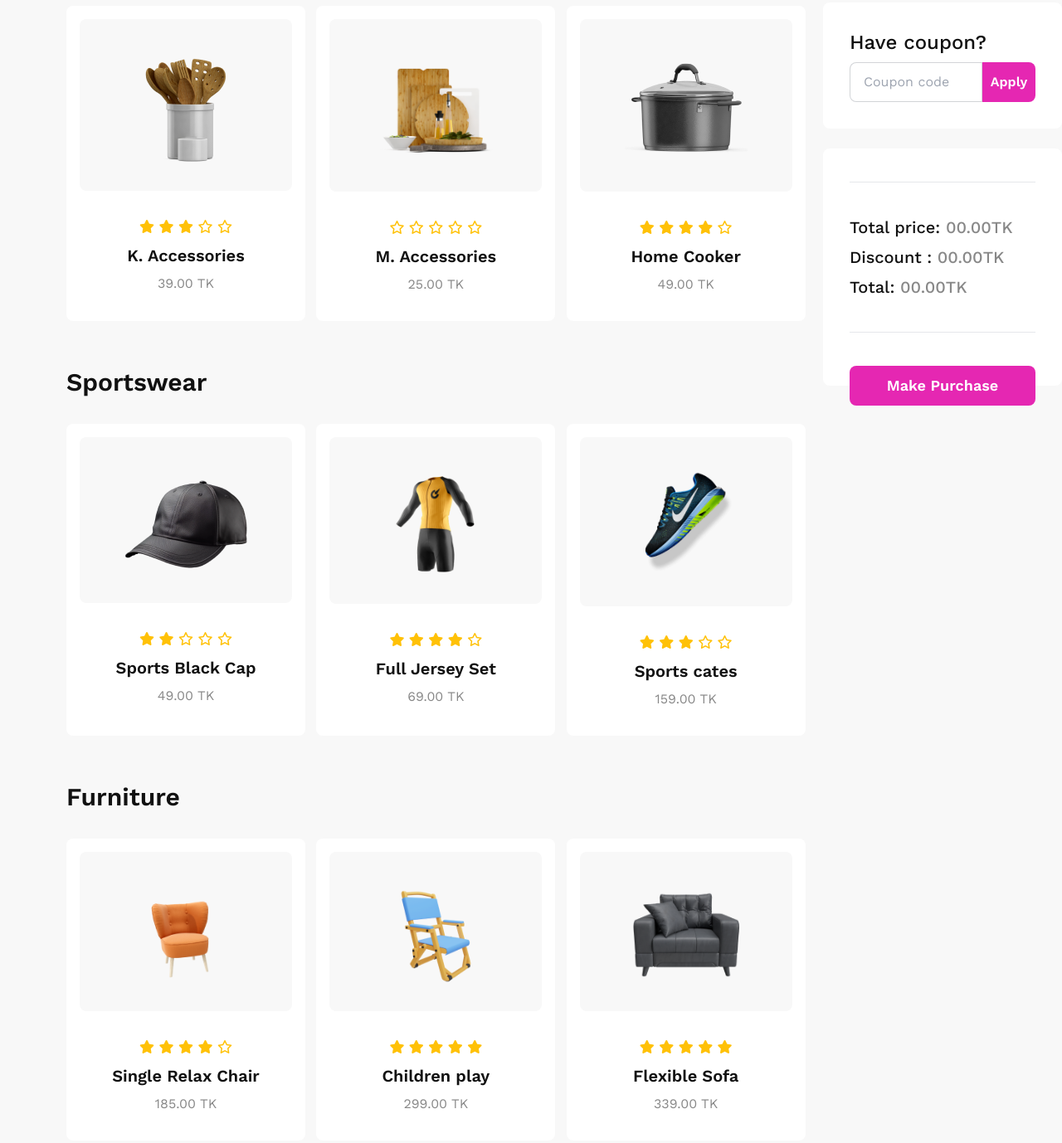
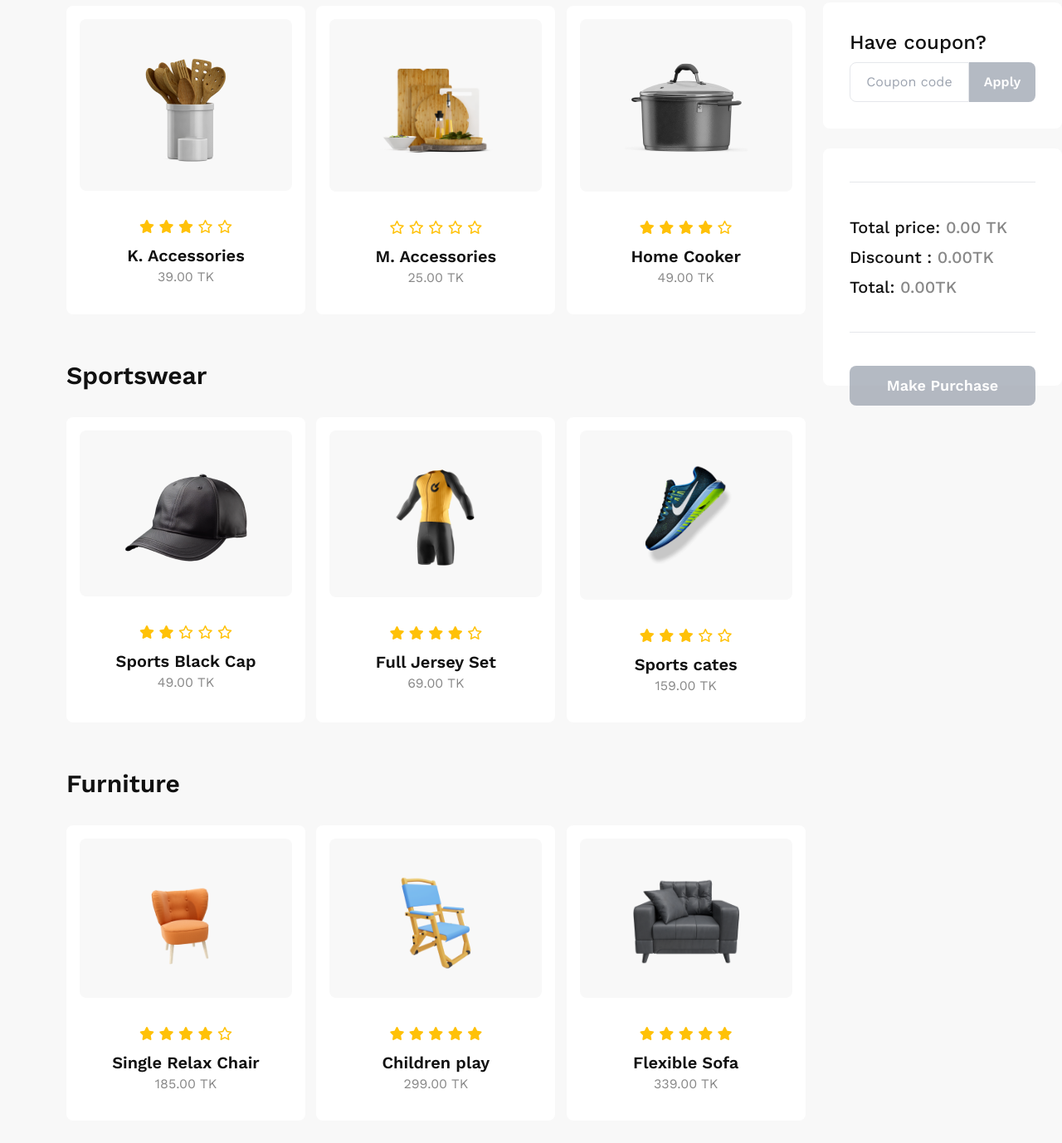
Before and after one commit to Rika4698/Summer-Sale-Website, a plain HTML site: page index.html in a window 1280 px wide. Shown: the part 552-1930 px from the top of the page at 83% size. Drawn offline with nearby package versions, Linux system fonts and the light colour scheme.

Commit message:
add first js

```diff
--- a/index.html
+++ b/index.html
@@ -70,7 +70,7 @@
 
                 <div class="flex-1 grid grid-cols-1 md:grid-cols-2 lg:grid-cols-3 gap-6 mt-8 ">
                     <!--1st card-->
-                    <div class="card w-72 bg-primary-4 rounded-lg">
+                    <div onclick="handleCLikBtn(this)"  class="card w-72 bg-primary-4 rounded-lg">
                         <figure class="w-64 px-10 pt-10 bg-secondary rounded-lg ml-4 mt-4">
                             <img class="mb-8" src="./images/prod1.png" alt="" />
                         </figure>
@@ -88,19 +88,19 @@
                                 </p>
                             </div>
 
+                            <div>
                                 <h3 class="card-title text-xl font-semibold text-primary-3">K. Accessories</h3>
                             <p class="text-base font-normal text-p-color">39.00 TK</p>
+                            </div>
 
                         </div>
                     </div>
 
                     <!--2nd card-->
-                    <div class="card w-72 bg-primary-4 rounded-lg">
+                    <div onclick="handleCLikBtn(this)" class="card w-72 bg-primary-4 rounded-lg">
                         <figure class="w-64 px-10 pt-10 bg-secondary rounded-lg ml-4 mt-4">
                             <img class=" w-[143px] mb-8" src="./images/prod2.png" alt="" />
                         </figure>
-
-
                         <div class="card-body items-center text-center">
                             <div class="flex items-center space-x-1">
 
@@ -113,13 +113,16 @@
                                 </p>
                             </div>
 
+                           <div>
                             <h3 class="card-title text-xl font-semibold text-primary-3">M. Accessories</h3>
                             <p class="text-base font-normal text-p-color">25.00 TK</p>
+                        </div>
+
 
                         </div>
                     </div>
                     <!--3rd card-->
-                    <div class="card w-72 bg-primary-4 rounded-lg">
+                    <div onclick="handleCLikBtn(this)" class="card w-72 bg-primary-4 rounded-lg">
                         <figure class=" w-64 px-10 pt-10 bg-secondary rounded-lg ml-4 mt-4">
                             <img class="mb-8" src="./images/prod3.png" alt="" />
                         </figure>
@@ -134,8 +137,8 @@
                                     <i class="fa-regular fa-star"></i>
                                 </p>
                             </div>
-                            <h3 class="card-title text-xl font-semibold text-primary-3">Home Cooker</h3>
-                            <p class="text-base font-normal text-p-color">49.00 TK</p>
+                          <div>  <h3 class="card-title text-xl font-semibold text-primary-3">Home Cooker</h3>
+                            <p class="text-base font-normal text-p-color">49.00 TK</p></div>
 
 
                         </div>
@@ -148,7 +151,7 @@
                     <div class="flex grid grid-cols-1 md:grid-cols-2 lg:grid-cols-3 gap-6 mt-8">
 
                         <!--4th card-->
-                        <div class="card w-72 bg-primary-4 rounded-lg">
+                        <div onclick="handleCLikBtn(this)"  class="card w-72 bg-primary-4 rounded-lg">
                             <figure class="w-64 px-10 pt-10 bg-secondary rounded-lg ml-4 mt-4">
                                 <img class="mb-8" src="./images/prod4.png" alt="" />
                             </figure>
@@ -163,14 +166,16 @@
                                         <i class="fa-regular fa-star"></i>
                                     </p>
                                 </div>
+                               <div>
                                 <h3 class="card-title text-xl font-semibold text-primary-3">Sports Black Cap</h3>
                                 <p class="text-base font-normal text-p-color">49.00 TK</p>
+                            </div>
 
 
                             </div>
                         </div>
                         <!--5th card-->
-                        <div class="card w-72 bg-primary-4 rounded-lg">
+                        <div onclick="handleCLikBtn(this)"  class="card w-72 bg-primary-4 rounded-lg">
                             <figure class="w-64 px-10 pt-10 bg-secondary rounded-lg ml-4 mt-4">
                                 <img class=" w-[106px] mb-8" src="./images/prod5.png" alt="" />
                             </figure>
@@ -185,14 +190,16 @@
                                         <i class="fa-regular fa-star"></i>
                                     </p>
                                 </div>
+                                <div>
                                     <h3 class="card-title text-xl font-semibold text-primary-3">Full Jersey Set</h3>
                                 <p class="text-base font-normal text-p-color">69.00 TK</p>
+                            </div>
 
 
                             </div>
                         </div>
                         <!--6th card-->
-                        <div class="card w-72 bg-primary-4 rounded-lg">
+                        <div onclick="handleCLikBtn(this)"  class="card w-72 bg-primary-4 rounded-lg">
                             <figure class="w-64 px-10 pt-10 bg-secondary rounded-lg ml-4 mt-4">
                                 <img class="w-[128px] mb-8" src="./images/prod6.png" alt="" />
                             </figure>
@@ -207,8 +214,8 @@
                                         <i class="fa-regular fa-star"></i>
                                     </p>
                                 </div>
-                                <h3 class="card-title text-xl font-semibold text-primary-3">Sports cates</h3>
-                                <p class="text-base font-normal text-p-color">159.00 TK</p>
+                               <div> <h3 class="card-title text-xl font-semibold text-primary-3">Sports cates</h3>
+                                <p class="text-base font-normal text-p-color">159.00 TK</p></div>
 
 
                             </div>
@@ -224,7 +231,7 @@
                     <div class="flex grid grid-cols-1 md:grid-cols-2 lg:grid-cols-3 gap-6 mt-8">
 
                         <!--7th card-->
-                        <div class="card w-72 bg-primary-4 rounded-lg">
+                        <div onclick="handleCLikBtn(this)"  class="card w-72 bg-primary-4 rounded-lg">
                             <figure class="w-64 px-10 pt-10 bg-secondary rounded-lg ml-4 mt-4">
                                 <img class="w-[120px] mb-8" src="./images/prod7.png" alt="" />
                             </figure>
@@ -239,15 +246,15 @@
                                         <i class="fa-regular fa-star"></i>
                                     </p>
                                 </div>
-                                <h3 class="card-title text-xl font-semibold text-primary-3">Single Relax Chair</h3>
-                                <p class="text-base font-normal text-p-color">185.00 TK</p>
+                               <div> <h3 class="card-title text-xl font-semibold text-primary-3">Single Relax Chair</h3>
+                                <p class="text-base font-normal text-p-color">185.00 TK</p></div>
 
 
                             </div>
                         </div>
 
                         <!--8th card-->
-                        <div class="card w-72 bg-primary-4 rounded-lg">
+                        <div onclick="handleCLikBtn(this)"  class="card w-72 bg-primary-4 rounded-lg">
                             <figure class="w-64 px-10 pt-10 bg-secondary rounded-lg ml-4 mt-4">
                                 <img class=" w-[103px] mb-8" src="./images/prod8.png" alt="" />
                             </figure>
@@ -262,15 +269,15 @@
                                         <i class="fa-solid fa-star"></i>
                                     </p>
                                 </div>
-                                <h3 class="card-title text-xl font-semibold text-primary-3">Children play</h3>
-                                <p class="text-base font-normal text-p-color">299.00 TK</p>
+                              <div>  <h3 class="card-title text-xl font-semibold text-primary-3">Children play</h3>
+                                <p class="text-base font-normal text-p-color">299.00 TK</p></div>
 
 
                             </div>
                         </div>
 
                         <!--9th card-->
-                        <div class="card w-72 bg-primary-4 rounded-lg">
+                        <div onclick="handleCLikBtn(this)"  class="card w-72 bg-primary-4 rounded-lg">
                             <figure class="w-64 px-10 pt-10 bg-secondary rounded-lg ml-4 mt-4">
                                 <img class="w-[145px] mb-8" src="./images/prod9.png" alt="" />
                             </figure>
@@ -285,8 +292,10 @@
                                         <i class="fa-solid fa-star"></i>
                                     </p>
                                 </div>
+                                <div>
                                     <h3 class="card-title text-xl font-semibold text-primary-3">Flexible Sofa</h3>
                                 <p class="text-base font-normal text-p-color">339.00 TK</p>
+                            </div>
                             </div>
                         </div>
                     </div>
@@ -299,10 +308,12 @@
                     <div class="card-body">
                         <h3 class="card-title text-2xl font-medium text-primary-3">Have coupon?</h3>
                         <div class="form-control ">
-                            <div class="input-group">
-                                <input type="text" placeholder="Coupon code"
-                                    class="input input-bordered w-40 rounded-lg text-base font-normal" />
-                                <button class=" w-44 bg-primary-2 text-primary-4 text-base font-semibold">Apply</button>
+                            <div class="flex">
+                                <input id="coupon-code" type="text" placeholder="Coupon code"
+                                    class=" border  border-inherit rounded-s-lg w-36 h-12  text-base font-normal text-center" />
+                                <button id="apply-coupon"
+                                    class=" w-44 rounded-r-lg text-primary-4 text-base font-semibold disabled:opacity-75 bg-gray-400 "
+                                    disabled>Apply</button>
                             </div>
                         </div>
                     </div>
@@ -311,15 +322,16 @@
 
                 <div class="card w-72 bg-primary-4 m-auto mt-8 rounded-lg lg:mt-6">
                     <div class="card-body">
-                        <h2 class="card-title"></h2>
+                        <h2 id="selected-items" class="text-xl font-medium text-primary-3"></h2>
                         <hr>
                         <br>
-                        <h3 class="text-xl font-medium text-primary-3">Total price: <span
-                                class="text-p-color">00.00TK</span></h3>
-                        <h3 class="text-xl font-medium text-primary-3">Discount : <span
-                                class="text-p-color">00.00TK</span></h3>
+                        <h3 class="text-xl font-medium text-primary-3">Total price: <span  id="total-price"
+                                class="text-p-color">0.00 TK</span></h3>
+                        <h3 class="text-xl font-medium text-primary-3">Discount : <span id="apply-discount"
+                                class="text-p-color">0.00TK</span></h3>
 
-                        <h3 class="text-xl font-medium text-primary-3"> Total: <span class="text-p-color">00.00TK</span>
+                        <h3 class="text-xl font-medium text-primary-3"> Total: <span id="apply-total"
+                                class="text-p-color">0.00TK</span>
                         </h3>
                         <br>
                         <hr>
@@ -327,7 +339,9 @@
                     </div>
                 </div>
                 <div class="card-actions justify-center  ">
-                    <button class=" w-56 h-12 rounded-lg font-semibold text-lg text-primary-4 bg-primary-2  relative -top-6" onclick="my_modal_1.showModal()">Make Purchase</button>
+                    <button id="purchase-button"
+                        class=" w-56 h-12 rounded-lg font-semibold text-lg text-primary-4   relative -top-6 disabled:opacity-75 bg-gray-400 "
+                        onclick="my_modal_1.showModal()" disabled>Make Purchase</button>
                     <dialog id="my_modal_1" class="modal ">
                         <form method="dialog" class="modal-box ">
                             <div class="flex justify-center mt-8"> <img class="" src="./images/congo.png" alt=""></div>
@@ -336,37 +350,20 @@
                             </p>
 
                             <div class="modal-action  justify-center items-center mt-12 mb-8">
-                            <button class="w-44 h-12 rounded-lg bg-primary-2 text-primary-4 text-xl font-semibold ">Go Home</button>
+                                <button
+                                    class="w-44 h-12 rounded-lg bg-primary-2 text-primary-4 text-xl font-semibold ">Go
+                                    Home</button>
                             </div>
                         </form>
                     </dialog>
                 </div>
-
-
-
-
-
+            </div>
         </div>
 
 
 
-
-        </div>
-
-
-
-
-
-
-
-
-
-
-
-
-
-
     </main>
+    <script src="./index.js"></script>
 </body>
 
 </html>
```
Also changed, not shown: index.js (added, +20 -0 lines). Lines whose indentation alone changed are shown as unchanged.
